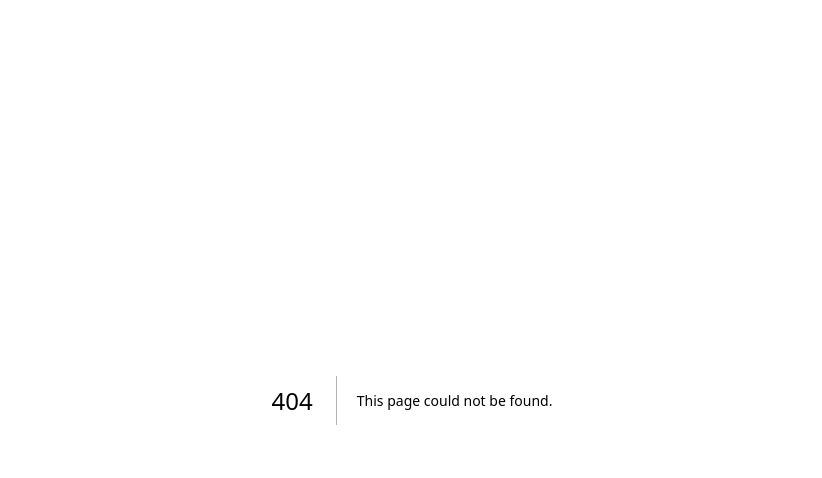
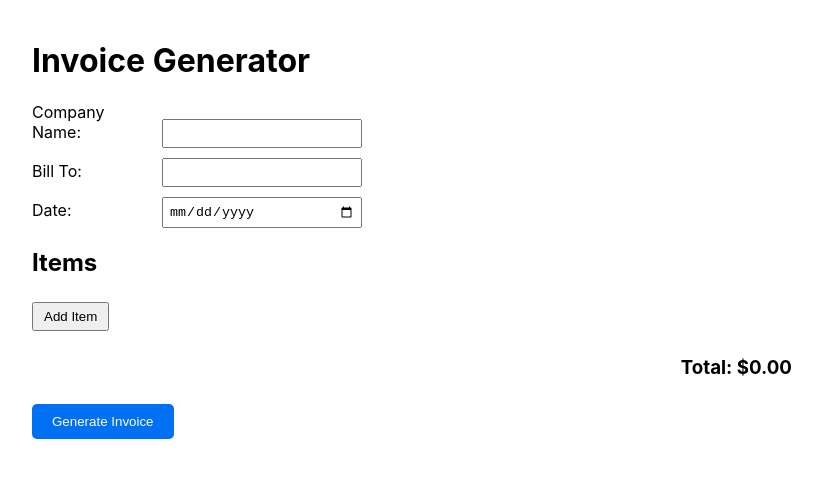
Before and after one commit to Hs918131/InFa, a Next.js app: page /invoice in a window 1280 px wide. Before the commit this address had no page. Shown: the top 478 px of the page, without its empty margins (228-1050 px from the left). Built offline with nearby package versions, Linux system fonts and the light colour scheme.

Commit message:
Assistant checkpoint: Create invoice generator with basic functionality
Assistant generated file changes:
- pages/invoice.tsx: Create invoice generator page
- styles/Invoice.module.css: Add invoice styles

---

User prompt:

I want to create an application to generate invoice

```diff
--- /dev/null
+++ b/pages/invoice.tsx
@@ -0,0 +1,104 @@
+
+import { useState } from 'react';
+import styles from '../styles/Invoice.module.css';
+
+interface InvoiceItem {
+  description: string;
+  quantity: number;
+  price: number;
+}
+
+export default function Invoice() {
+  const [items, setItems] = useState<InvoiceItem[]>([]);
+  const [company, setCompany] = useState('');
+  const [billTo, setBillTo] = useState('');
+  const [date, setDate] = useState('');
+
+  const addItem = () => {
+    setItems([...items, { description: '', quantity: 0, price: 0 }]);
+  };
+
+  const updateItem = (index: number, field: keyof InvoiceItem, value: string | number) => {
+    const newItems = [...items];
+    newItems[index] = { ...newItems[index], [field]: value };
+    setItems(newItems);
+  };
+
+  const calculateTotal = () => {
+    return items.reduce((sum, item) => sum + (item.quantity * item.price), 0);
+  };
+
+  const generateInvoice = () => {
+    // Here you can implement PDF generation or print functionality
+    window.print();
+  };
+
+  return (
+    <div className={styles.container}>
+      <h1>Invoice Generator</h1>
+
+      <div className={styles.details}>
+        <div>
+          <label>Company Name:</label>
+          <input
+            type="text"
+            value={company}
+            onChange={(e) => setCompany(e.target.value)}
+          />
+        </div>
+        <div>
+          <label>Bill To:</label>
+          <input
+            type="text"
+            value={billTo}
+            onChange={(e) => setBillTo(e.target.value)}
+          />
+        </div>
+        <div>
+          <label>Date:</label>
+          <input
+            type="date"
+            value={date}
+            onChange={(e) => setDate(e.target.value)}
+          />
+        </div>
+      </div>
+
+      <div className={styles.items}>
+        <h2>Items</h2>
+        {items.map((item, index) => (
+          <div key={index} className={styles.item}>
+            <input
+              type="text"
+              placeholder="Description"
+              value={item.description}
+              onChange={(e) => updateItem(index, 'description', e.target.value)}
+            />
+            <input
+              type="number"
+              placeholder="Quantity"
+              value={item.quantity}
+              onChange={(e) => updateItem(index, 'quantity', parseInt(e.target.value))}
+            />
+            <input
+              type="number"
+              placeholder="Price"
+              value={item.price}
+              onChange={(e) => updateItem(index, 'price', parseFloat(e.target.value))}
+            />
+            <span>Total: ${(item.quantity * item.price).toFixed(2)}</span>
+          </div>
+        ))}
+        <button onClick={addItem}>Add Item</button>
+      </div>
+
+      <div className={styles.total}>
+        <h3>Total: ${calculateTotal().toFixed(2)}</h3>
+      </div>
+
+      <button onClick={generateInvoice} className={styles.generate}>
+        Generate Invoice
+      </button>
+    </div>
+  );
+}
--- /dev/null
+++ b/styles/Invoice.module.css
@@ -0,0 +1,64 @@
+
+.container {
+  max-width: 800px;
+  margin: 0 auto;
+  padding: 20px;
+}
+
+.details {
+  margin: 20px 0;
+}
+
+.details div {
+  margin: 10px 0;
+}
+
+.details label {
+  display: inline-block;
+  width: 120px;
+  margin-right: 10px;
+}
+
+.details input {
+  padding: 5px;
+  width: 200px;
+}
+
+.items {
+  margin: 20px 0;
+}
+
+.item {
+  display: grid;
+  grid-template-columns: 2fr 1fr 1fr 1fr;
+  gap: 10px;
+  margin: 10px 0;
+}
+
+.item input {
+  padding: 5px;
+}
+
+.total {
+  text-align: right;
+  margin: 20px 0;
+}
+
+.generate {
+  background-color: #0070f3;
+  color: white;
+  border: none;
+  padding: 10px 20px;
+  border-radius: 5px;
+  cursor: pointer;
+}
+
+.generate:hover {
+  background-color: #0051b3;
+}
+
+button {
+  padding: 5px 10px;
+  margin: 5px 0;
+  cursor: pointer;
+}
```
